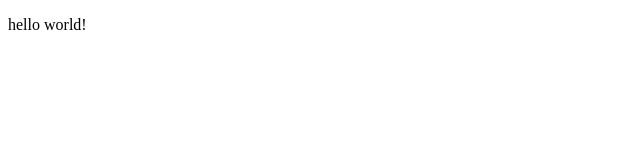
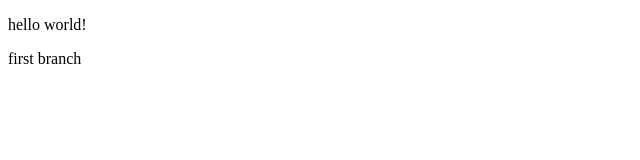
Before and after one commit to Dmitriylies/Git-project, a plain HTML site: page index.html in a window 1280 px wide. Shown: the full height of the page, 0-640 px from the left. Drawn offline with Linux system fonts and the light colour scheme.

Commit message:
second commit

```diff
--- a/index.html
+++ b/index.html
@@ -8,7 +8,7 @@
 <body>
 
     <p>hello world!</p>
-
+    <P>first branch</P>
     <script src="js/script.js"></script>
 </body>
 </html>
```
